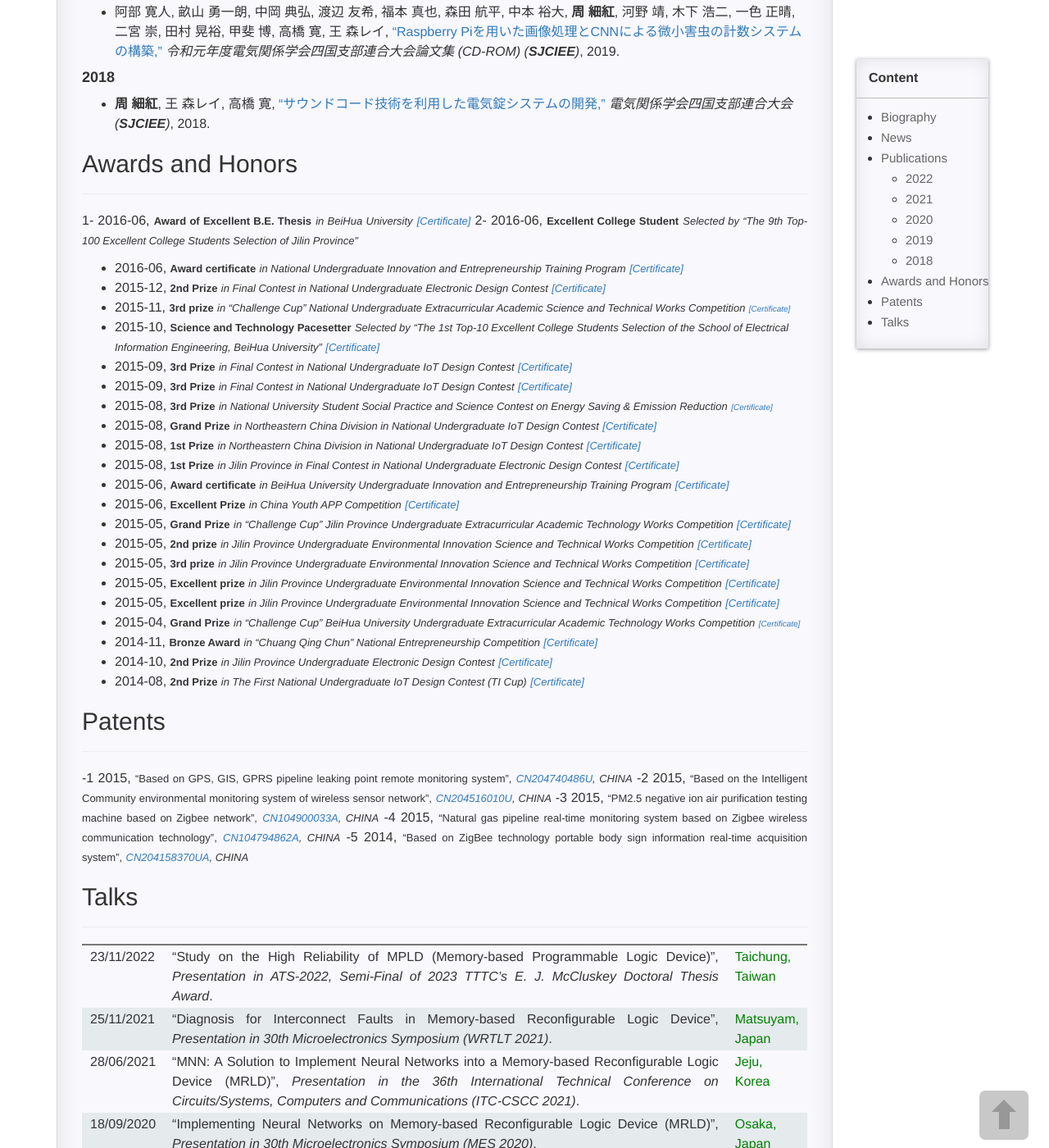
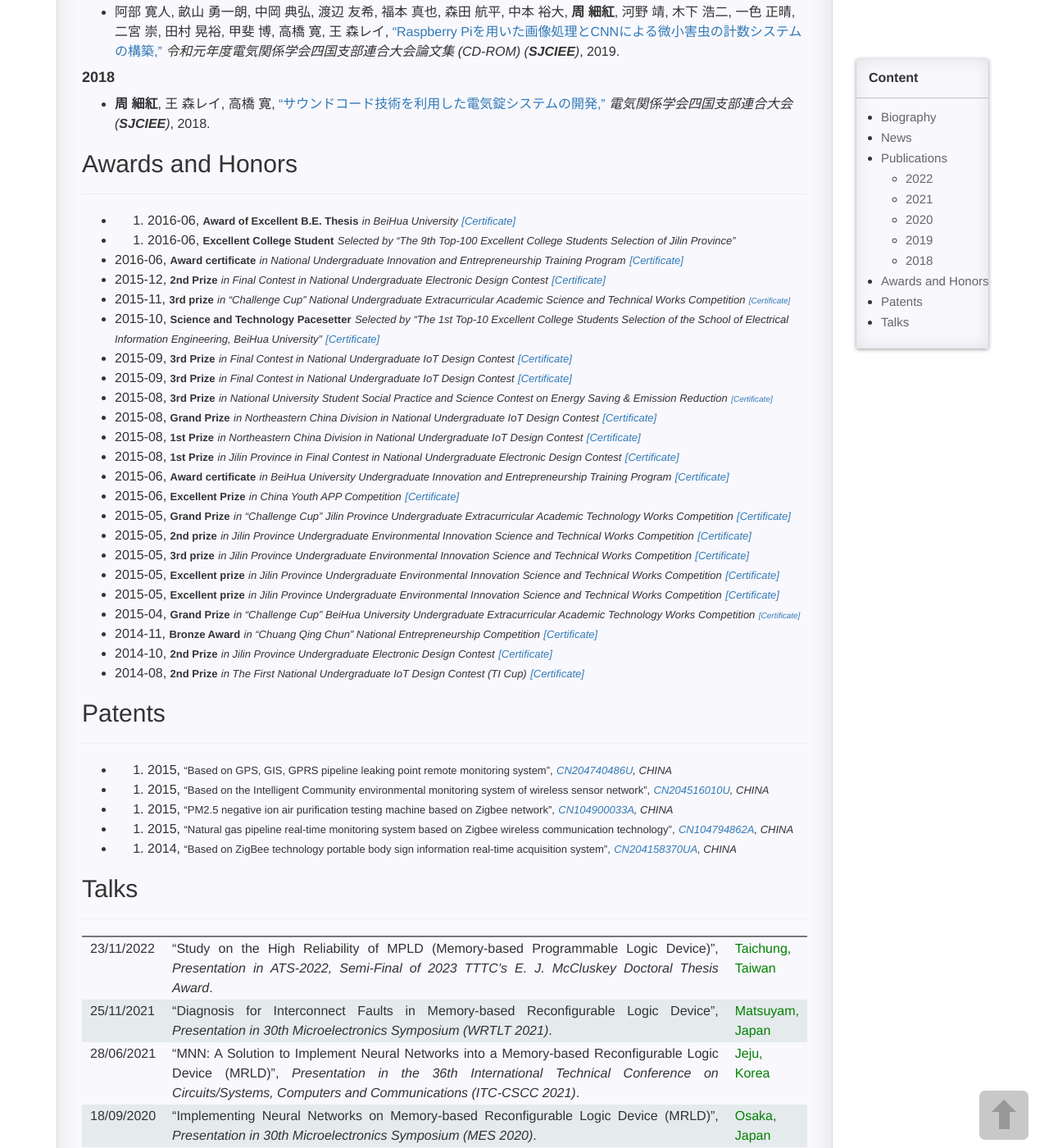
Before and after one commit to XihongZhou/xihongzhou.github.io, a Jekyll site: the page built from pages/1_homepage.md, in a window 1280 px wide and 1400 px high, scrolled down 1547 px. Shown: the whole window at 82% size. Built offline with Jekyll 4.4.1, drawn with Linux system fonts in a browser that asks for light colours; comment, search, counter and statistics services are not loaded.

Commit message:
Update 1_homepage.md

```diff
--- a/pages/1_homepage.md
+++ b/pages/1_homepage.md
@@ -85,8 +85,8 @@ permalink: /homepage/
 
 ---
 
-1- 2016-06, **<font size="2">Award of Excellent B.E. Thesis</font>** *<font size="2">in BeiHua University</font>* [*<font size="2">[Certificate]</font>*](https://xihongzhou.github.io/images/Certificate/2016-06-30_E_B.E_T_BHU.jpg)
-2- 2016-06, **<font size="2">Excellent College Student</font>** *<font size="2">Selected by “The 9th Top-100 Excellent College Students Selection of Jilin Province”</font>*
+- 1. 2016-06, **<font size="2">Award of Excellent B.E. Thesis</font>** *<font size="2">in BeiHua University</font>* [*<font size="2">[Certificate]</font>*](https://xihongzhou.github.io/images/Certificate/2016-06-30_E_B.E_T_BHU.jpg)
+- 2. 2016-06, **<font size="2">Excellent College Student</font>** *<font size="2">Selected by “The 9th Top-100 Excellent College Students Selection of Jilin Province”</font>*
 - 2016-06, **<font size="2">Award certificate</font>** *<font size="2">in National Undergraduate Innovation and Entrepreneurship Training Program</font>* [*<font size="2">[Certificate]</font>*](https://xihongzhou.github.io/images/Certificate/2016-06_NU_IETP.jpg)
 - 2015-12, **<font size="2">2nd Prize</font>** *<font size="2">in Final Contest in National Undergraduate Electronic Design Contest</font>* [*<font size="2">[Certificate]</font>*](https://xihongzhou.github.io/images/Certificate/2015-12_NU_EDC.jpg)
 - 2015-11, **<font size="2">3rd prize</font>** *<font size="2">in “Challenge Cup” National Undergraduate Extracurricular Academic Science and Technical Works Competition</font>* [*<font size="1">[Certificate]</font>*](https://xihongzhou.github.io/images/Certificate/2015-11_NU_EACTWC_(3P).jpg)
@@ -113,11 +113,11 @@ permalink: /homepage/
 
 ---
 
--1 2015, <font size="2">“Based on GPS, GIS, GPRS pipeline leaking point remote monitoring system”,</font> [*<font size="2">CN204740486U</font>*](https://patents.google.com/patent/CN204740486U/en?inventor=%E5%91%A8%E7%BB%86%E7%BA%A2)*<font size="2">, CHINA</font>*
--2 2015, <font size="2">“Based on the Intelligent Community environmental monitoring system of wireless sensor network”,</font> [*<font size="2">CN204516010U</font>*](https://patents.google.com/patent/CN204516010U/en?inventor=%E5%91%A8%E7%BB%86%E7%BA%A2&page=2)*<font size="2">, CHINA</font>*
--3 2015, <font size="2">“PM2.5 negative ion air purification testing machine based on Zigbee network”,</font> [*<font size="2">CN104900033A</font>*](https://patents.google.com/patent/CN104900033A/en?inventor=%E5%91%A8%E7%BB%86%E7%BA%A2&page=1)*<font size="2">, CHINA</font>*
--4 2015, <font size="2">“Natural gas pipeline real-time monitoring system based on Zigbee wireless communication technology”,</font> [*<font size="2">CN104794862A</font>*](https://patents.google.com/patent/CN104794862A/en?inventor=%E5%91%A8%E7%BB%86%E7%BA%A2)*<font size="2">, CHINA</font>*
--5 2014, <font size="2">“Based on ZigBee technology portable body sign information real-time acquisition system”,</font> [*<font size="2">CN204158370UA</font>*](https://patents.google.com/patent/CN204158370U/en?inventor=%E5%91%A8%E7%BB%86%E7%BA%A2)*<font size="2">, CHINA</font>*
+- 1. 2015, <font size="2">“Based on GPS, GIS, GPRS pipeline leaking point remote monitoring system”,</font> [*<font size="2">CN204740486U</font>*](https://patents.google.com/patent/CN204740486U/en?inventor=%E5%91%A8%E7%BB%86%E7%BA%A2)*<font size="2">, CHINA</font>*
+- 2. 2015, <font size="2">“Based on the Intelligent Community environmental monitoring system of wireless sensor network”,</font> [*<font size="2">CN204516010U</font>*](https://patents.google.com/patent/CN204516010U/en?inventor=%E5%91%A8%E7%BB%86%E7%BA%A2&page=2)*<font size="2">, CHINA</font>*
+- 3. 2015, <font size="2">“PM2.5 negative ion air purification testing machine based on Zigbee network”,</font> [*<font size="2">CN104900033A</font>*](https://patents.google.com/patent/CN104900033A/en?inventor=%E5%91%A8%E7%BB%86%E7%BA%A2&page=1)*<font size="2">, CHINA</font>*
+- 4. 2015, <font size="2">“Natural gas pipeline real-time monitoring system based on Zigbee wireless communication technology”,</font> [*<font size="2">CN104794862A</font>*](https://patents.google.com/patent/CN104794862A/en?inventor=%E5%91%A8%E7%BB%86%E7%BA%A2)*<font size="2">, CHINA</font>*
+- 5. 2014, <font size="2">“Based on ZigBee technology portable body sign information real-time acquisition system”,</font> [*<font size="2">CN204158370UA</font>*](https://patents.google.com/patent/CN204158370U/en?inventor=%E5%91%A8%E7%BB%86%E7%BA%A2)*<font size="2">, CHINA</font>*
 
 ## Talks
 
```
